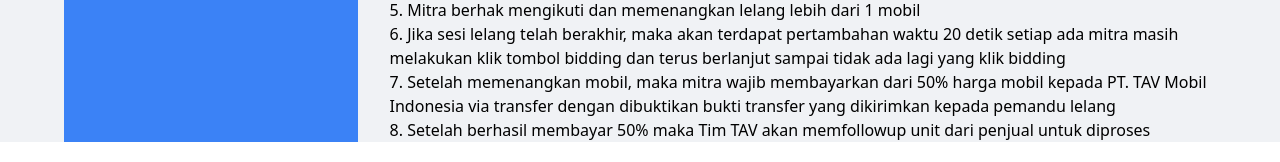
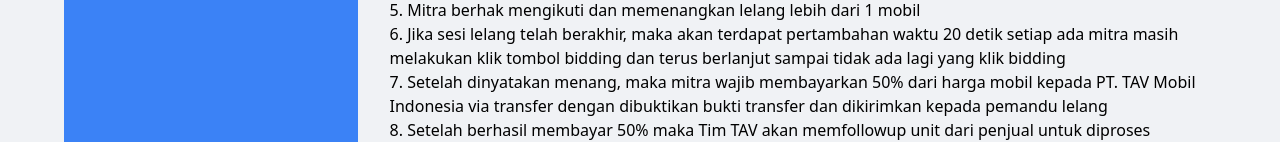
Before and after one commit to aldi-william/demo, a Vue app: page /dashboard/bantuan in a window 1280 px wide. Shown: the part 602-764 px from the top of the page. Built offline with nearby package versions, Linux system fonts and the light colour scheme; sample sign-in values are in the browser's storage; what vue-number-format would draw is missing.

Commit message:
Update Bantuan

```diff
--- a/src/pages/Dashboard/Bantuan.vue
+++ b/src/pages/Dashboard/Bantuan.vue
@@ -37,7 +37,7 @@
 <p>4.	Mitra berhak mengikuti lelang dengan cara klik tombol IKUTI LELANG dan menentukan nilai bidding</p>
 <p>5.	Mitra berhak mengikuti dan memenangkan lelang lebih dari 1 mobil</p>
 <p>6.	Jika sesi lelang telah berakhir, maka akan terdapat pertambahan waktu 20 detik setiap ada mitra masih melakukan klik tombol bidding dan terus berlanjut sampai tidak ada lagi yang klik bidding</p>
-<p>7.	Setelah memenangkan mobil, maka mitra wajib membayarkan dari 50% harga mobil kepada PT. TAV Mobil Indonesia via transfer dengan dibuktikan bukti transfer yang dikirimkan kepada pemandu lelang</p>
+<p>7. Setelah dinyatakan menang, maka mitra wajib membayarkan 50% dari harga mobil kepada PT. TAV Mobil Indonesia via transfer dengan dibuktikan bukti transfer dan dikirimkan kepada pemandu lelang</p>
 <p>8.	Setelah berhasil membayar 50% maka Tim TAV akan memfollowup unit dari penjual untuk diproses</p>
 <p>9.	Setelah selesai diproses oleh tim TAV dari pihak penjual, maka mobil tersebut akan dibawa ke garasi TAV dan mitra bisa melihat serta melunasi mobil tersebut secara transfer ke PT. TAV Mobil Indonesia</p>
 <div>10.	Biaya adminstrasi yang dibebankan kepada mitra diluar harga yang dimenangkan oleh mitra adalah sebagai berikut :
```
